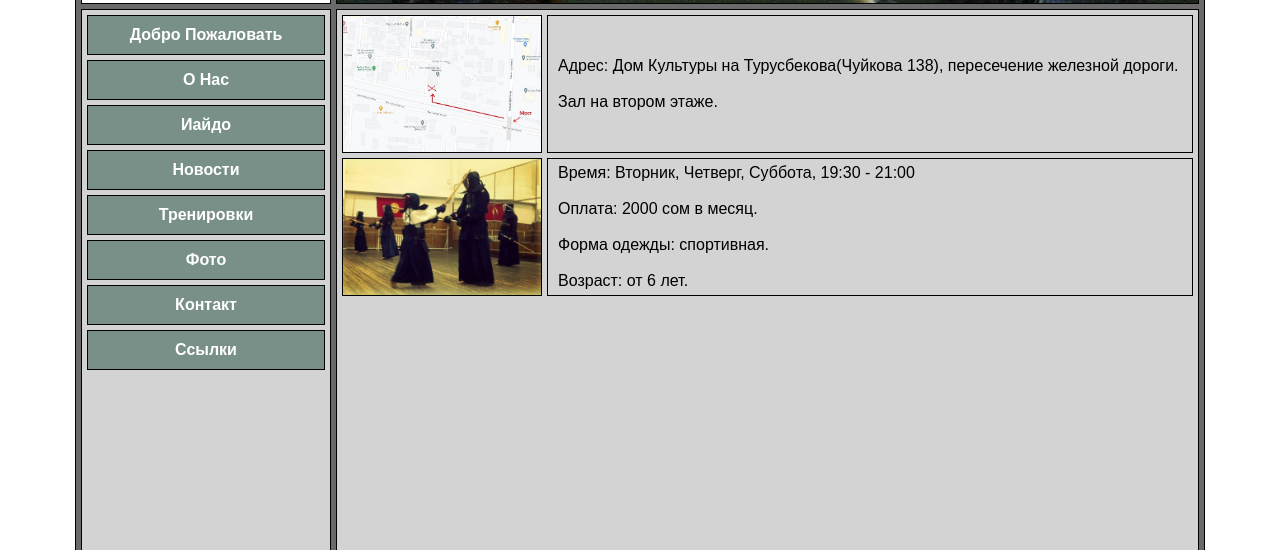
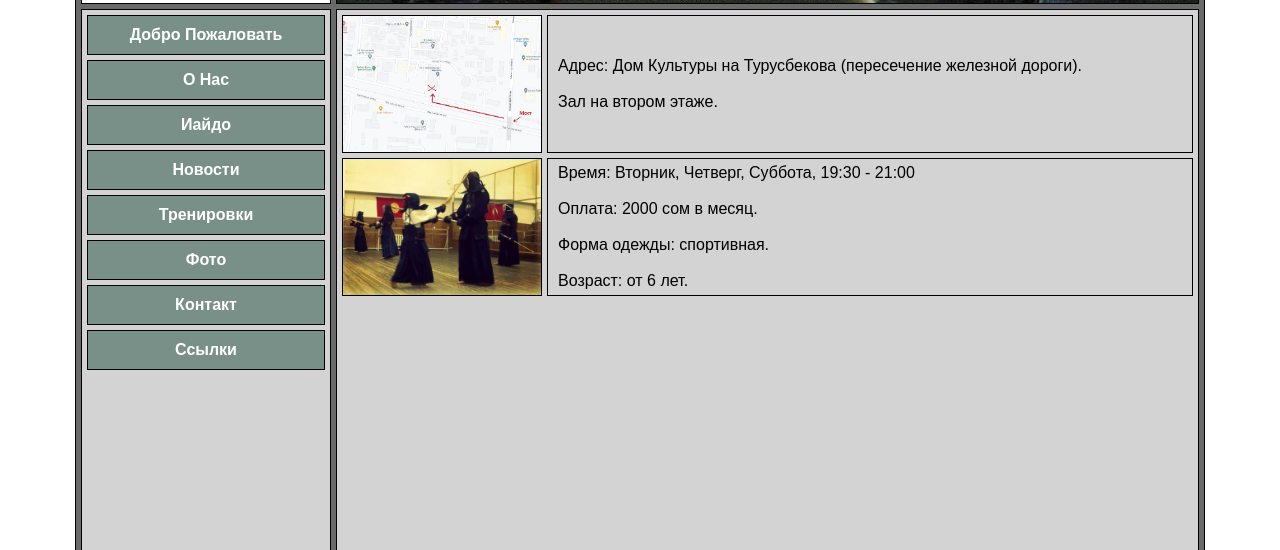
Before and after one commit to kendo-kg/kendo-kg.github.io, a plain HTML site: page training.html in a window 1280 px wide. Shown: the part 250-800 px from the top of the page. Drawn offline with Linux system fonts and the light colour scheme.

Commit message:
Add files via upload

```diff
--- a/training.html
+++ b/training.html
@@ -44,7 +44,7 @@
 				<div class="content-container">
 					<div class="west"><a href="img/big/training2.jpg"><img class="content-img" src="img/small/training2.jpg" alt="Training2"></a></div>
 					<div class="east">
-						Адрес: Дом Культуры на Турусбекова(Чуйкова 138), пересечение железной дороги.<br>
+						Адрес: Дом Культуры на Турусбекова (пересечение железной дороги).<br>
 						&emsp;<br>
 						Зал на втором этаже.
 					</div>
```
